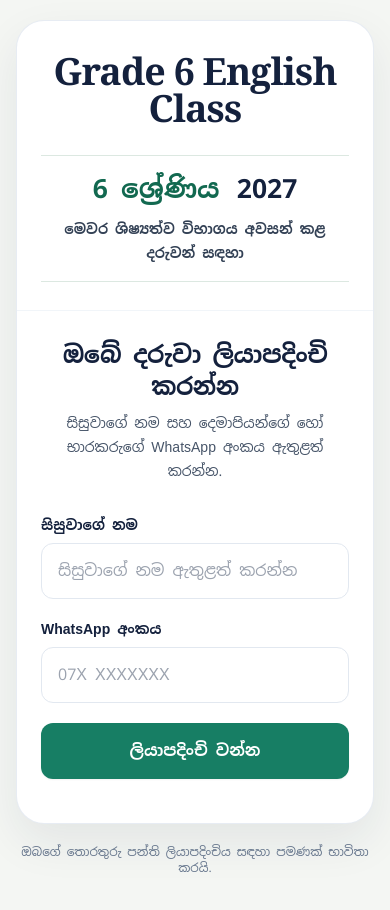
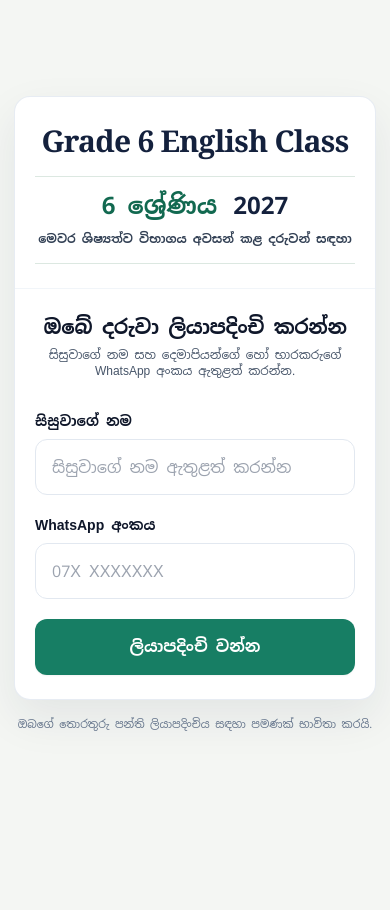
Before and after one commit to GitGuru29/english-registraition, a React (Vite) app: page / in a window 390 px wide. Shown: the top 910 px of the page. After the commit the page ends 844 px from the top, so only its background shows below. Built offline with nearby package versions, Linux system fonts and the light colour scheme; no server answers.

Commit message:
Fix mobile viewport rendering issue in index.html

```diff
--- a/index.html
+++ b/index.html
@@ -1 +1,16 @@
-<div id="root"></div><script type="module" src="/src/main.tsx"></script>
+<!DOCTYPE html>
+<html lang="si">
+  <head>
+    <meta charset="UTF-8" />
+    <meta name="viewport" content="width=device-width, initial-scale=1.0" />
+    <title>Grade 6 English Class Registration 2027</title>
+    <meta name="description" content="Grade 6 English Class 2027 Student Registration" />
+    <link rel="preconnect" href="https://fonts.googleapis.com" />
+    <link rel="preconnect" href="https://fonts.gstatic.com" crossorigin />
+    <link href="https://fonts.googleapis.com/css2?family=DM+Sans:wght@400;500;600;700&family=Fraunces:opsz,wght@9..144,600;9..144,700&family=Noto+Sans+Sinhala:wght@500;600;700;800&display=swap" rel="stylesheet" />
+  </head>
+  <body class="bg-[#f4f6f3] text-slate-900 antialiased min-h-screen">
+    <div id="root"></div>
+    <script type="module" src="/src/main.tsx"></script>
+  </body>
+</html>
--- a/src/App.tsx
+++ b/src/App.tsx
@@ -16,26 +16,26 @@ export default function App() {
   }, [])
 
   return (
-    <main className="mx-auto min-h-screen max-w-xl px-4 py-5 sm:px-6 sm:py-10">
-      <div className="overflow-hidden rounded-[1.75rem] border border-slate-200/80 bg-white shadow-[0_18px_45px_rgb(20_33_61_/_0.08)]">
-        <header className="border-b border-slate-100 px-6 pb-7 pt-8 text-center sm:px-10 sm:pt-10">
-          <h1 className="font-serif text-[2.35rem] font-bold leading-[.98] tracking-[-0.025em] text-ink sm:text-5xl">{copy.appName}</h1>
-          <div className="mt-7 border-y border-[#dce8e1] py-4">
-            <p className="sinhala text-[1.65rem] font-extrabold leading-tight text-[#126950] sm:text-3xl">
+    <main className="mx-auto min-h-screen w-full max-w-lg px-3.5 py-4 sm:px-6 sm:py-10 flex flex-col justify-center">
+      <div className="overflow-hidden rounded-2xl sm:rounded-[1.75rem] border border-slate-200/80 bg-white shadow-[0_18px_45px_rgb(20_33_61_/_0.08)]">
+        <header className="border-b border-slate-100 px-5 pb-6 pt-7 text-center sm:px-10 sm:pt-10">
+          <h1 className="font-serif text-3xl font-bold leading-[1.05] tracking-[-0.025em] text-ink sm:text-5xl">{copy.appName}</h1>
+          <div className="mt-5 border-y border-[#dce8e1] py-3.5">
+            <p className="sinhala text-2xl font-extrabold leading-tight text-[#126950] sm:text-3xl">
               {copy.intro} <span className="ml-1 text-ink">{copy.classYear}</span>
             </p>
-            <p className="sinhala mx-auto mt-3 max-w-sm text-sm font-semibold leading-6 text-slate-700">{copy.infoTitle}</p>
+            <p className="sinhala mx-auto mt-2 max-w-sm text-xs font-semibold leading-5 text-slate-700 sm:text-sm">{copy.infoTitle}</p>
           </div>
         </header>
-        <section aria-labelledby="form-title" className="px-6 py-7 sm:px-10 sm:py-8">
+        <section aria-labelledby="form-title" className="px-5 py-6 sm:px-10 sm:py-8">
           <div className="sinhala text-center">
-            <h2 id="form-title" className="text-2xl font-bold tracking-[-0.02em]">{copy.formTitle}</h2>
-            <p className="mx-auto mt-2 max-w-sm text-sm leading-6 text-slate-600">{copy.formHelp}</p>
+            <h2 id="form-title" className="text-xl font-bold tracking-[-0.02em] sm:text-2xl">{copy.formTitle}</h2>
+            <p className="mx-auto mt-1.5 max-w-sm text-xs text-slate-600 sm:text-sm">{copy.formHelp}</p>
           </div>
           {success ? <SuccessState /> : <RegistrationForm onSuccess={() => setSuccess(true)} />}
         </section>
       </div>
-      <p className="sinhala py-5 text-center text-xs text-slate-500">{copy.privacyNote}</p>
+      <p className="sinhala py-4 text-center text-[11px] text-slate-500 sm:text-xs">{copy.privacyNote}</p>
     </main>
   )
 }
```
